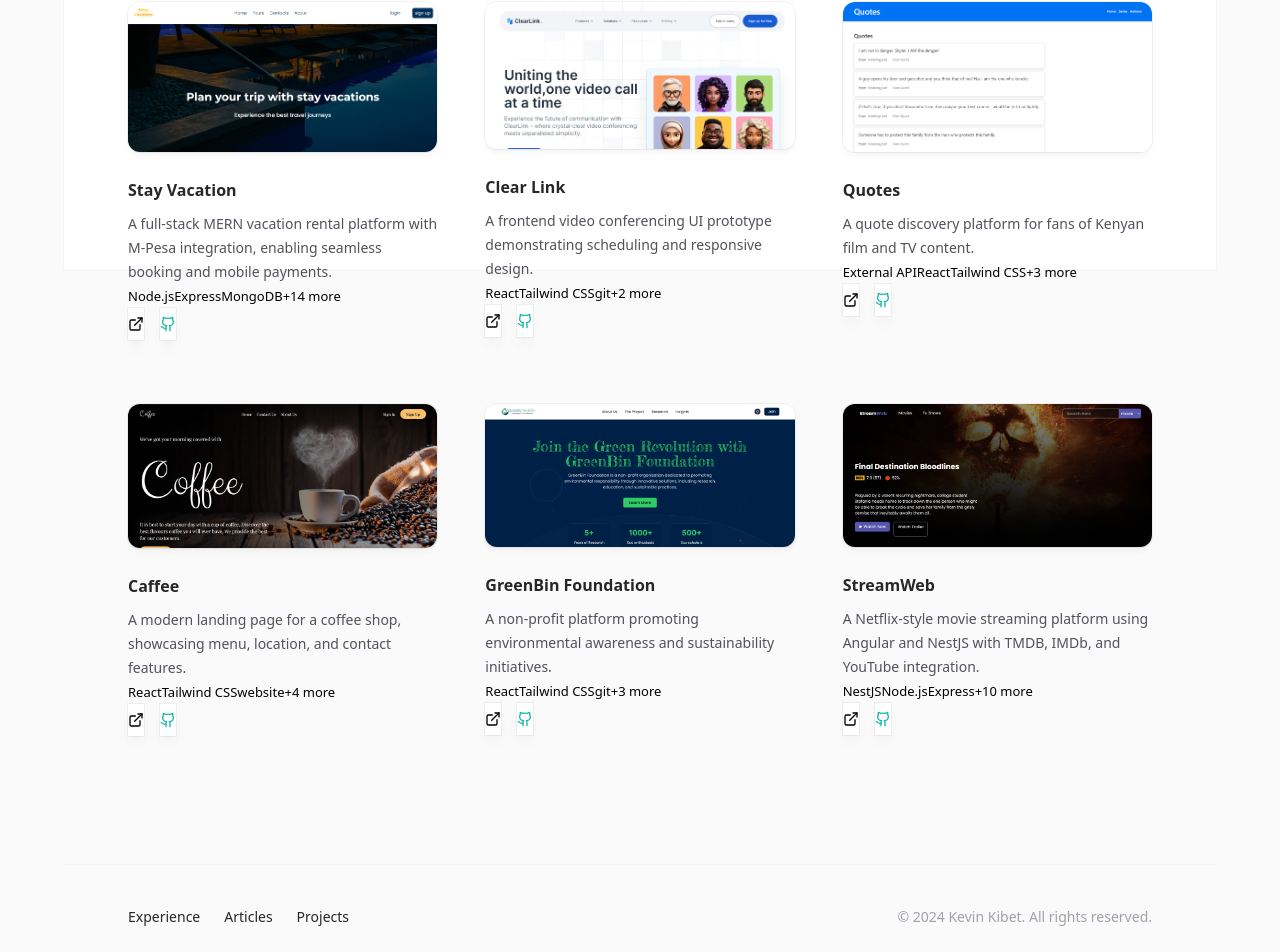
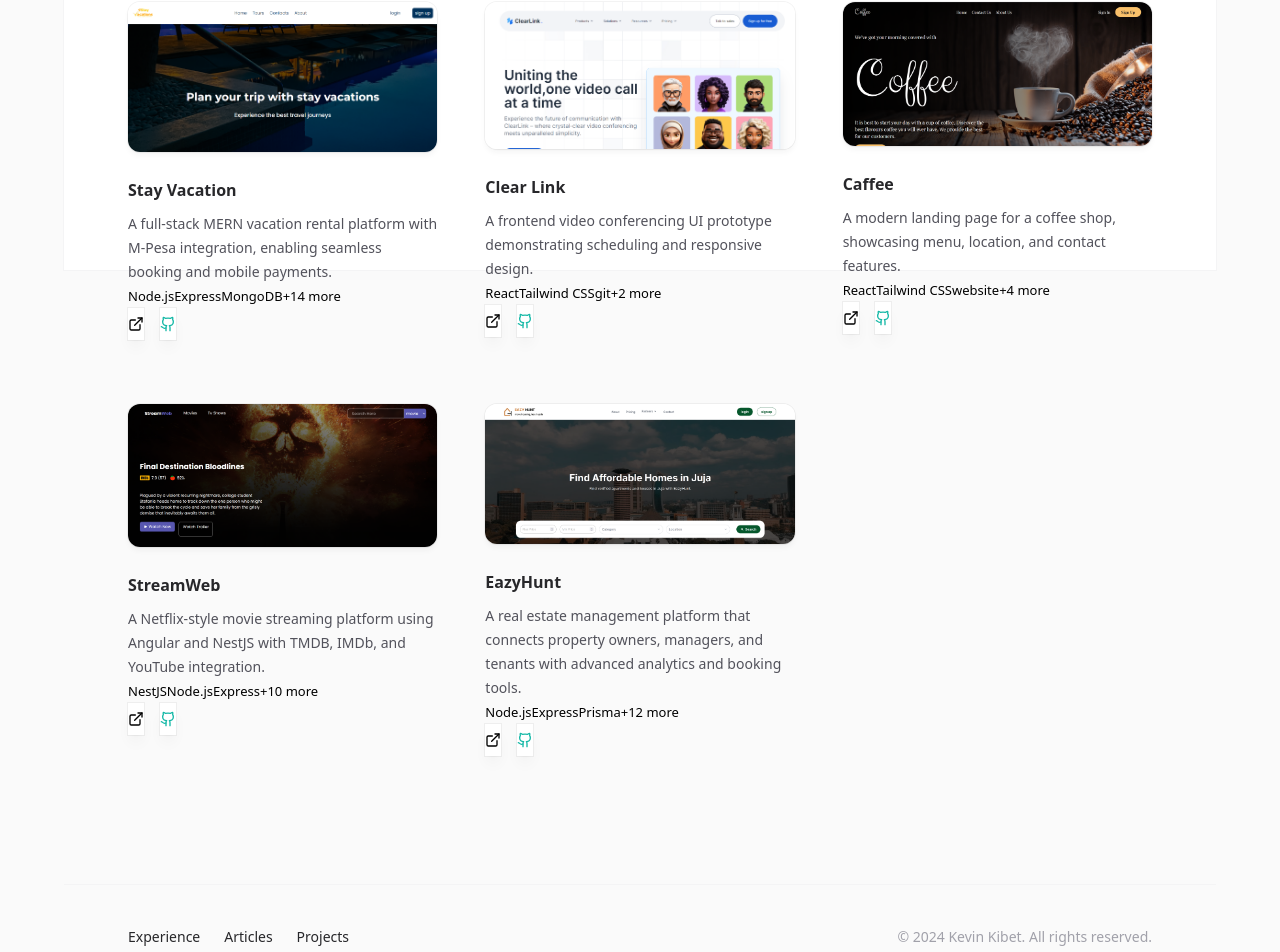
Before and after one commit to kevohm/Portfolio, a React (Vite) app: page /projects in a window 1280 px wide. Shown: the part 530-1482 px from the top of the page. Built offline with nearby package versions, Linux system fonts and the light colour scheme.

Commit message:
fix: projects

```diff
--- a/src/projects.jsx
+++ b/src/projects.jsx
@@ -6,6 +6,7 @@ import nawiricms from "./assets/nawiricms.png";
 import quotes from "./assets/quote.png";
 import stayvacation from "./assets/stayvacation.png";
 import streamweb from "./assets/streamweb.png";
+import eazyhunt from "./assets/eazyhunt.png";
 
 export const projects = [
   {
@@ -121,37 +122,37 @@ export const projects = [
       },
     ],
   },
-  {
-    id: "quotes",
-    title: "Quotes",
-    url: "https://quotes-kevohm.vercel.app/",
-    img: quotes,
-    description:
-      "A quote discovery platform for fans of Kenyan film and TV content.",
-    features: [
-      "Browse and search famous quotes",
-      "Categorized by movie and genre",
-      "Clean and simple UI",
-      "Mobile-first responsive layout",
-    ],
-    techStack: {
-      frontend: ["React", "Tailwind CSS"],
-      backend: ["External API"],
-      tools: ["git", "GitHub", "Vercel"],
-    },
-    demo: "https://quotes-kevohm.vercel.app/",
-    repo: "https://github.com/kevohm/quotes",
-    challenges: [
-      {
-        challenge: "Organizing quote data using MongoDB.",
-        solution: "Used document references and aggregation queries.",
-      },
-      {
-        challenge: "Search experience was laggy and inaccurate.",
-        solution: "Added debounced search and basic fuzzy matching.",
-      },
-    ],
-  },
+  // {
+  //   id: "quotes",
+  //   title: "Quotes",
+  //   url: "https://quotes-kevohm.vercel.app/",
+  //   img: quotes,
+  //   description:
+  //     "A quote discovery platform for fans of Kenyan film and TV content.",
+  //   features: [
+  //     "Browse and search famous quotes",
+  //     "Categorized by movie and genre",
+  //     "Clean and simple UI",
+  //     "Mobile-first responsive layout",
+  //   ],
+  //   techStack: {
+  //     frontend: ["React", "Tailwind CSS"],
+  //     backend: ["External API"],
+  //     tools: ["git", "GitHub", "Vercel"],
+  //   },
+  //   demo: "https://quotes-kevohm.vercel.app/",
+  //   repo: "https://github.com/kevohm/quotes",
+  //   challenges: [
+  //     {
+  //       challenge: "Organizing quote data using MongoDB.",
+  //       solution: "Used document references and aggregation queries.",
+  //     },
+  //     {
+  //       challenge: "Search experience was laggy and inaccurate.",
+  //       solution: "Added debounced search and basic fuzzy matching.",
+  //     },
+  //   ],
+  // },
   // {
   //   id: "duka-track",
   //   title: "Duka Track",
@@ -215,38 +216,38 @@ export const projects = [
       },
     ],
   },
-  {
-    id: "greenbin",
-    title: "GreenBin Foundation",
-    url: "https://greenbin-jade.vercel.app/",
-    img: greenbin,
-    description:
-      "A non-profit platform promoting environmental awareness and sustainability initiatives.",
-    features: [
-      "Mission and education sections",
-      "Join and support program calls to action",
-      "Research and innovation highlights",
-      "Accessible and mobile-first design",
-      "Donation and volunteer contact options",
-    ],
-    techStack: {
-      frontend: ["React", "Tailwind CSS"],
-      backend: [],
-      tools: ["git", "GitHub", "Vercel", "Figma"],
-    },
-    demo: "https://greenbin-jade.vercel.app/",
-    repo: "https://github.com/kevohm/greenbin",
-    challenges: [
-      {
-        challenge: "Conveying the non-profit's message clearly.",
-        solution: "Used structured layout and hierarchy with Figma planning.",
-      },
-      {
-        challenge: "Ensuring inclusivity and responsiveness.",
-        solution: "Applied ARIA roles and tested mobile-first accessibility.",
-      },
-    ],
-  },
+  // {
+  //   id: "greenbin",
+  //   title: "GreenBin Foundation",
+  //   url: "https://greenbin-jade.vercel.app/",
+  //   img: greenbin,
+  //   description:
+  //     "A non-profit platform promoting environmental awareness and sustainability initiatives.",
+  //   features: [
+  //     "Mission and education sections",
+  //     "Join and support program calls to action",
+  //     "Research and innovation highlights",
+  //     "Accessible and mobile-first design",
+  //     "Donation and volunteer contact options",
+  //   ],
+  //   techStack: {
+  //     frontend: ["React", "Tailwind CSS"],
+  //     backend: [],
+  //     tools: ["git", "GitHub", "Vercel", "Figma"],
+  //   },
+  //   demo: "https://greenbin-jade.vercel.app/",
+  //   repo: "https://github.com/kevohm/greenbin",
+  //   challenges: [
+  //     {
+  //       challenge: "Conveying the non-profit's message clearly.",
+  //       solution: "Used structured layout and hierarchy with Figma planning.",
+  //     },
+  //     {
+  //       challenge: "Ensuring inclusivity and responsiveness.",
+  //       solution: "Applied ARIA roles and tested mobile-first accessibility.",
+  //     },
+  //   ],
+  // },
   {
     id: "streamweb",
     title: "StreamWeb",
@@ -292,4 +293,49 @@ export const projects = [
       },
     ],
   },
+  {
+    id: "eazyhunt",
+    title: "EazyHunt",
+    url: "https://todayshunters.com/",
+    img: eazyhunt,
+    description:
+      "A real estate management platform that connects property owners, managers, and tenants with advanced analytics and booking tools.",
+    features: [
+      "Apartment and room listings with media galleries",
+      "Real-time booking and tenant management",
+      "Automated payment tracking and reporting",
+      "Role-based dashboards for admins, agents, and users",
+    ],
+    techStack: {
+      frontend: ["React", "Remix", "Tailwind CSS", "Zod", "React Query"],
+      backend: ["Node.js", "Express", "Prisma", "MySQL"],
+      tools: ["GitHub", "Digital Ocean", "Postman", "Figma", "Vercel", "PM2"],
+    },
+    demo: "https://eazyhunt.co.ke/",
+    repo: "https://github.com/kevohm/eazy-hub ", // update if repo name differs
+    challenges: [
+      {
+        challenge:
+          "Maintaining form validation and data consistency across multi-step onboarding.",
+        solution:
+          "Used Zod for schema validation and the Context API for shared state management.",
+      },
+      {
+        challenge: "Handling image uploads, optimization, and secure delivery.",
+        solution:
+          "Developed an Nginx-based CDN to handle caching and optimize image delivery based on client requirements.",
+      },
+      {
+        challenge: "Reducing page load times.",
+        solution:
+          "Utilized Cloudinary as a CDN for site images and implemented responsive image transformations based on screen size.",
+      },
+      {
+        challenge:
+          "Enhancing user experience for property managers and tenants.",
+        solution:
+          "Built dynamic dashboards with real-time analytics, booking insights, and responsive layouts for seamless navigation.",
+      },
+    ],
+  },
 ];
--- a/src/sections/Projects.jsx
+++ b/src/sections/Projects.jsx
@@ -206,7 +206,7 @@ const Projects = () => {
                                 href={project.demo}
                                 target="_blank"
                                 rel="noopener noreferrer"
-                                className="group flex items-center p-3 py-2 text-sm font-medium text-blue-500 bg-white/90 shadow-lg shadow-zinc-800/5 ring-1 ring-zinc-900/5 backdrop-blur dark:bg-zinc-900 dark:ring-white/10 rounded-lg transition-all duration-300 hover:bg-white hover:shadow-xl hover:shadow-zinc-800/10 hover:ring-zinc-900/10 hover:scale-[1.02] hover:-translate-y-0.5 dark:hover:bg-zinc-700/90 dark:hover:ring-white/20 dark:hover:shadow-2xl dark:hover:shadow-black/25 active:scale-[0.98] active:translate-y-0"
+                                className="group !z-[2000] flex items-center p-3 py-2 text-sm font-medium text-blue-500 bg-white/90 shadow-lg shadow-zinc-800/5 ring-1 ring-zinc-900/5 backdrop-blur dark:bg-zinc-900 dark:ring-white/10 rounded-lg transition-all duration-300 hover:bg-white hover:shadow-xl hover:shadow-zinc-800/10 hover:ring-zinc-900/10 hover:scale-[1.02] hover:-translate-y-0.5 dark:hover:bg-zinc-700/90 dark:hover:ring-white/20 dark:hover:shadow-2xl dark:hover:shadow-black/25 active:scale-[0.98] active:translate-y-0"
                               >
                                 <ExternalLink className="h-4 w-4 transition-transform duration-300 " />
                               </a>
@@ -214,10 +214,9 @@ const Projects = () => {
                                 href={project.repo}
                                 target="_blank"
                                 rel="noopener noreferrer"
-                                className="group flex items-center p-3 py-2 text-sm font-medium text-teal-500 bg-white/90 shadow-lg shadow-zinc-800/5 ring-1 ring-zinc-900/5 backdrop-blur dark:bg-zinc-900 dark:ring-white/10 rounded-lg transition-all duration-300 hover:bg-white hover:shadow-xl hover:shadow-zinc-800/10 hover:ring-zinc-900/10 hover:scale-[1.02] hover:-translate-y-0.5 dark:hover:bg-zinc-700/90 dark:hover:ring-white/20 dark:hover:shadow-2xl dark:hover:shadow-black/25 active:scale-[0.98] active:translate-y-0"
+                                className="group !z-[2000] flex items-center p-3 py-2 text-sm font-medium text-teal-500 bg-white/90 shadow-lg shadow-zinc-800/5 ring-1 ring-zinc-900/5 backdrop-blur dark:bg-zinc-900 dark:ring-white/10 rounded-lg transition-all duration-300 hover:bg-white hover:shadow-xl hover:shadow-zinc-800/10 hover:ring-zinc-900/10 hover:scale-[1.02] hover:-translate-y-0.5 dark:hover:bg-zinc-700/90 dark:hover:ring-white/20 dark:hover:shadow-2xl dark:hover:shadow-black/25 active:scale-[0.98] active:translate-y-0"
                               >
                                 <Github className="h-4 w-4 transition-transform duration-300" />
-
                               </a>
                             </div>
                           </div>
```
Also changed, not shown: src/assets/eazyhunt.png (added).
